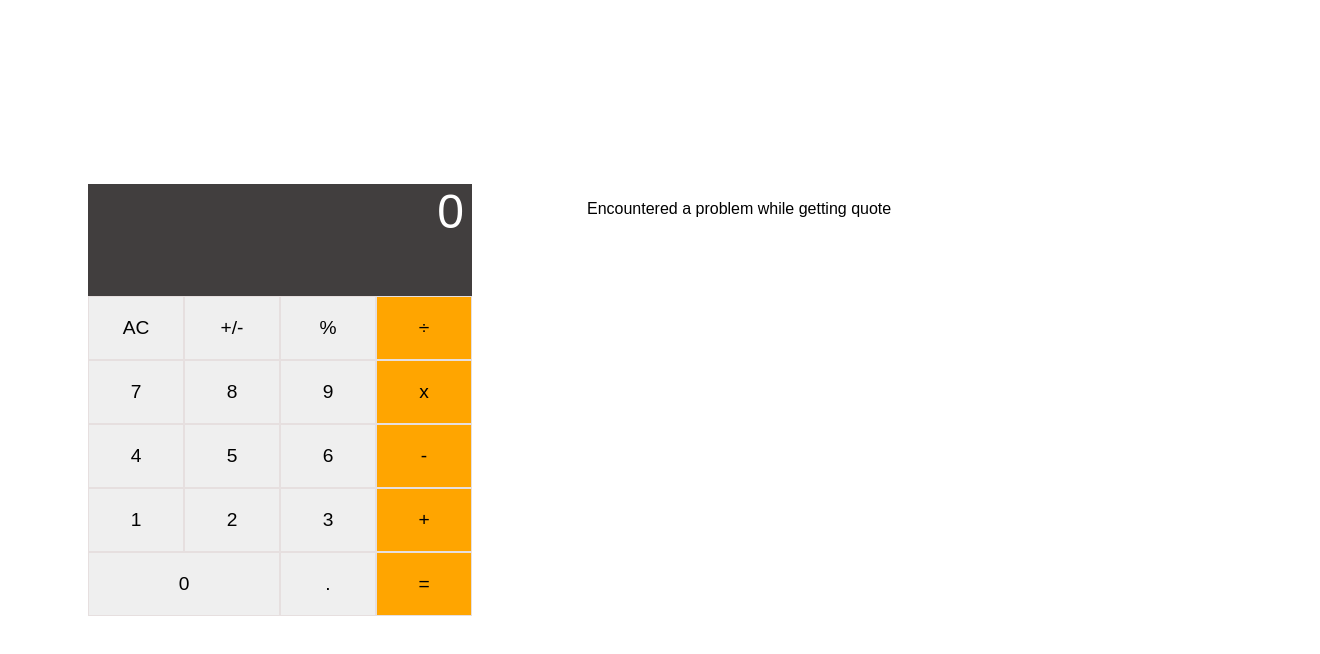
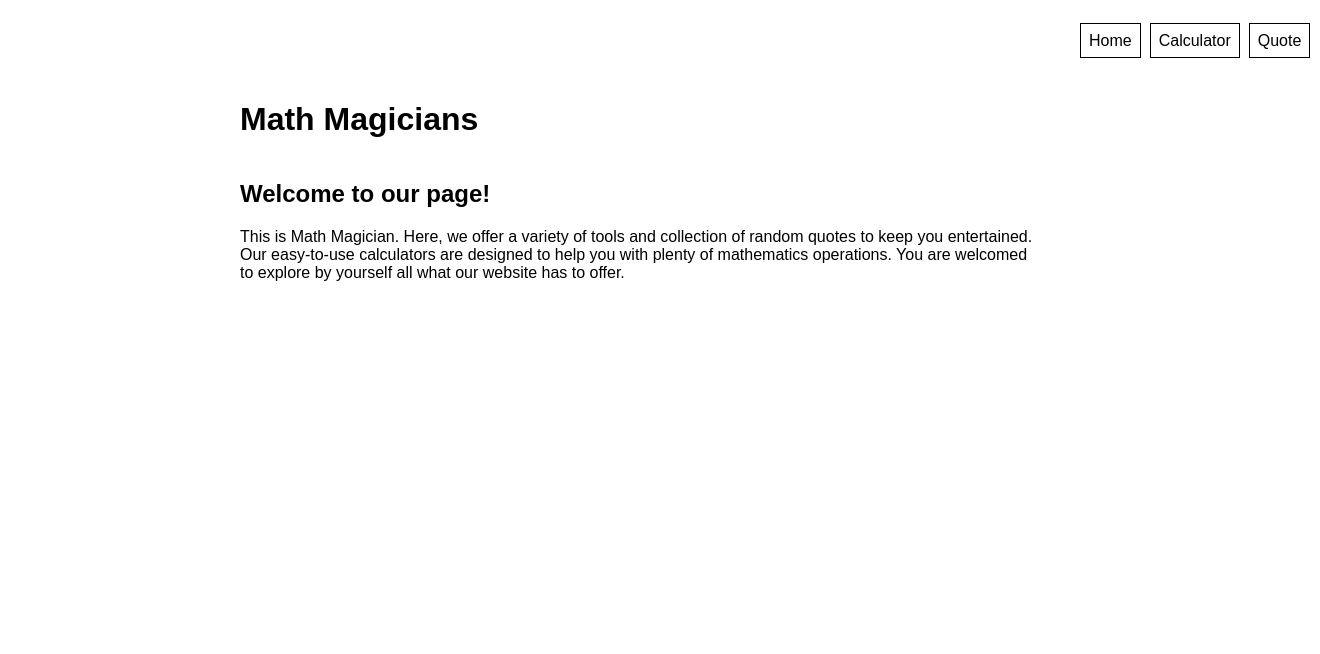
Before and after one commit to aima98/Math-Magicians, a React (Create React App) app: page / in a window 1280 px wide. Shown: the top 654 px of the page, 1320 px wide, since content can reach past the window. Built offline with nearby package versions, Linux system fonts and the light colour scheme; no server answers; a web font is replaced by a local one.

Commit message:
Creating full website

```diff
--- a/package.json
+++ b/package.json
@@ -10,6 +10,7 @@
     "prop-types": "^15.8.1",
     "react": "^18.2.0",
     "react-dom": "^18.2.0",
+    "react-router-dom": "^6.11.0",
     "react-scripts": "5.0.1",
     "web-vitals": "^2.1.4"
   },
--- a/src/App.js
+++ b/src/App.js
@@ -1,13 +1,20 @@
+import { Routes, Route } from 'react-router-dom';
 import React from 'react';
 import Calculator from './components/calculator';
 import DisplayQuote from './components/displayQuote';
+import Header from './components/Header';
+import Home from './components/Home';
 
 function App() {
   return (
     <>
+      <Header />
       <div className="app">
-        <Calculator />
-        <DisplayQuote />
+        <Routes>
+          <Route exact path="/" element={<Home />} />
+          <Route path="/calculator" element={<Calculator />} />
+          <Route path="/quote" element={<DisplayQuote />} />
+        </Routes>
       </div>
     </>
   );
--- /dev/null
+++ b/src/components/Header.js
@@ -0,0 +1,17 @@
+import { Link } from 'react-router-dom';
+import styles from './Header.module.css';
+
+export default function Header() {
+  return (
+    <header className={styles.header}>
+      <h1>Math Magicians</h1>
+      <nav className={styles.nav}>
+        <ul>
+          <li><Link to="/">Home</Link></li>
+          <li><Link to="/calculator">Calculator</Link></li>
+          <li><Link to="/quote">Quote</Link></li>
+        </ul>
+      </nav>
+    </header>
+  );
+}
--- /dev/null
+++ b/src/components/Header.module.css
@@ -0,0 +1,28 @@
+.header {
+    display: flex;
+    align-items: center;
+    justify-content: space-between;
+    margin-top: 9vh;
+  }
+
+  .nav ul {
+    display: flex;
+    align-items: center;
+    gap: 9px;
+    list-style: none;
+    margin-top: -11vh;
+    margin-right: -35vh;
+  }
+
+  .nav ul li a {
+    text-decoration: none;
+    border: 1px solid black;
+    padding: 0.5em;
+    color: black;
+    transition: 0.5s background-color, color ease;
+  }
+
+  .nav ul li a:hover {
+    background-color: black;
+    color: azure;
+  }
--- /dev/null
+++ b/src/components/Home.js
@@ -0,0 +1,13 @@
+export default function Home() {
+  return (
+    <section className="message">
+      <h2>Welcome to our page!</h2>
+      <p>
+        This is Math Magician.
+        Here, we offer a variety of tools and collection of random quotes to keep you entertained.
+        Our easy-to-use calculators are designed to help you with plenty of mathematics operations.
+        You are welcomed to explore by yourself all what our website has to offer.
+      </p>
+    </section>
+  );
+}
--- a/src/components/calculator.js
+++ b/src/components/calculator.js
@@ -11,7 +11,15 @@
 
   const { total, next, operation } = value;
 
+  const textStyle = {
+    fontSize: '2em',
+    color: 'darkslategray',
+    marginTop: '2em',
+  };
+
   return (
+    <>
+      <b style={textStyle} />
       <div className="calculator-grid">
         <div className="output">
           <div className="current-result">
@@ -40,6 +48,7 @@
         <Button value="." bg="" span="" press={(e) => handleClick(e.target.textContent)} />
         <Button value="=" bg="orange" span="" press={(e) => handleClick(e.target.textContent)} />
       </div>
+    </>
   );
 }
 
--- a/src/index.css
+++ b/src/index.css
@@ -15,7 +15,7 @@
 
 body {
   display: flex;
-  flex-direction: column;
+  flex-direction: row;
   justify-content: center;
   height: 100vh;
 }
@@ -24,6 +24,10 @@
   display: flex;
   flex-direction: row;
   gap: 35px;
+  width: 100vh;
+  align-items: center;
+  justify-content: center;
+  justify-items: center;
 }
 
 .calculator-grid {
--- a/src/index.js
+++ b/src/index.js
@@ -1,11 +1,14 @@
 import React from 'react';
 import ReactDOM from 'react-dom/client';
 import './index.css';
+import { BrowserRouter } from 'react-router-dom';
 import App from './App';
 
 const root = ReactDOM.createRoot(document.getElementById('root'));
 root.render(
   <React.StrictMode>
-    <App />
+    <BrowserRouter>
+      <App />
+    </BrowserRouter>
   </React.StrictMode>,
 );
```
Also changed, not shown: 1 other file (tests, documents, lock files or other folders). Lines whose indentation alone changed are shown as unchanged.
